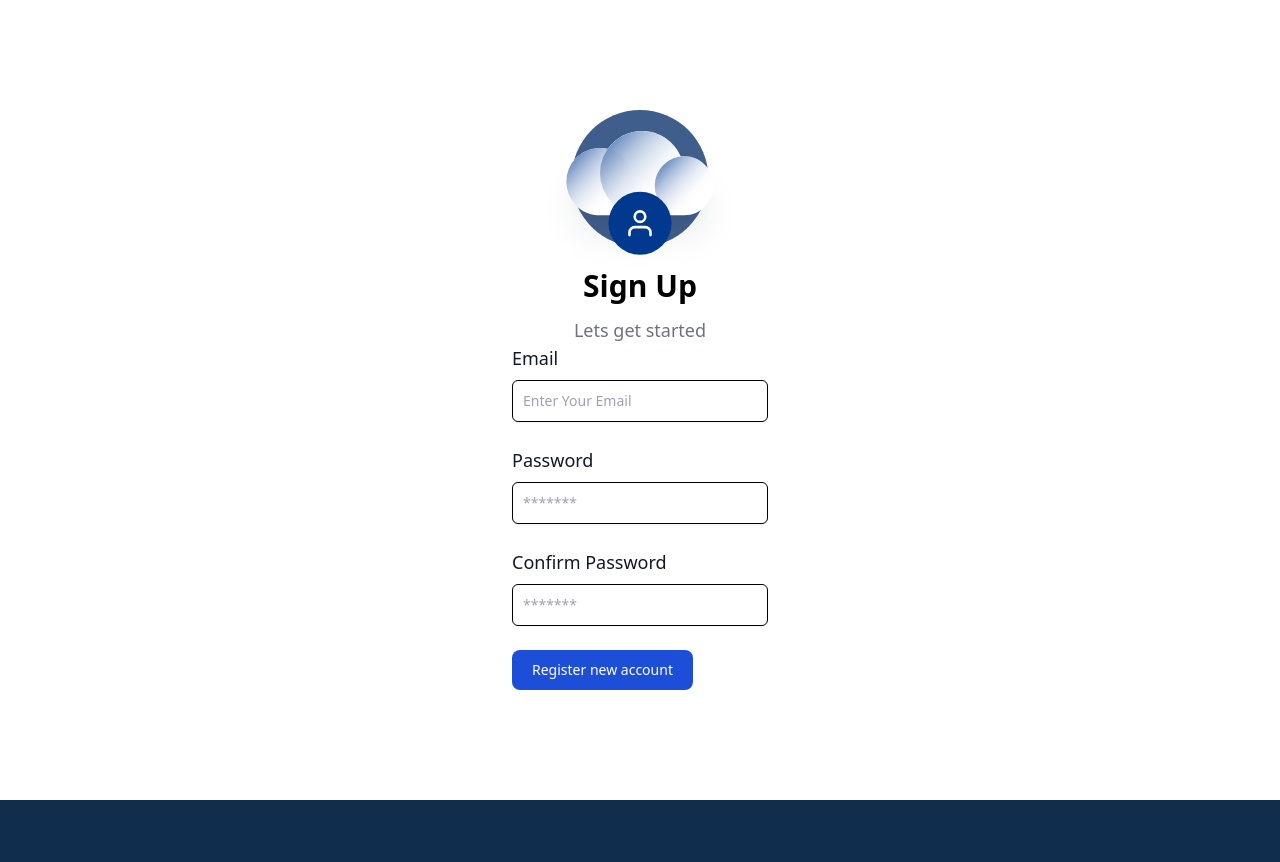
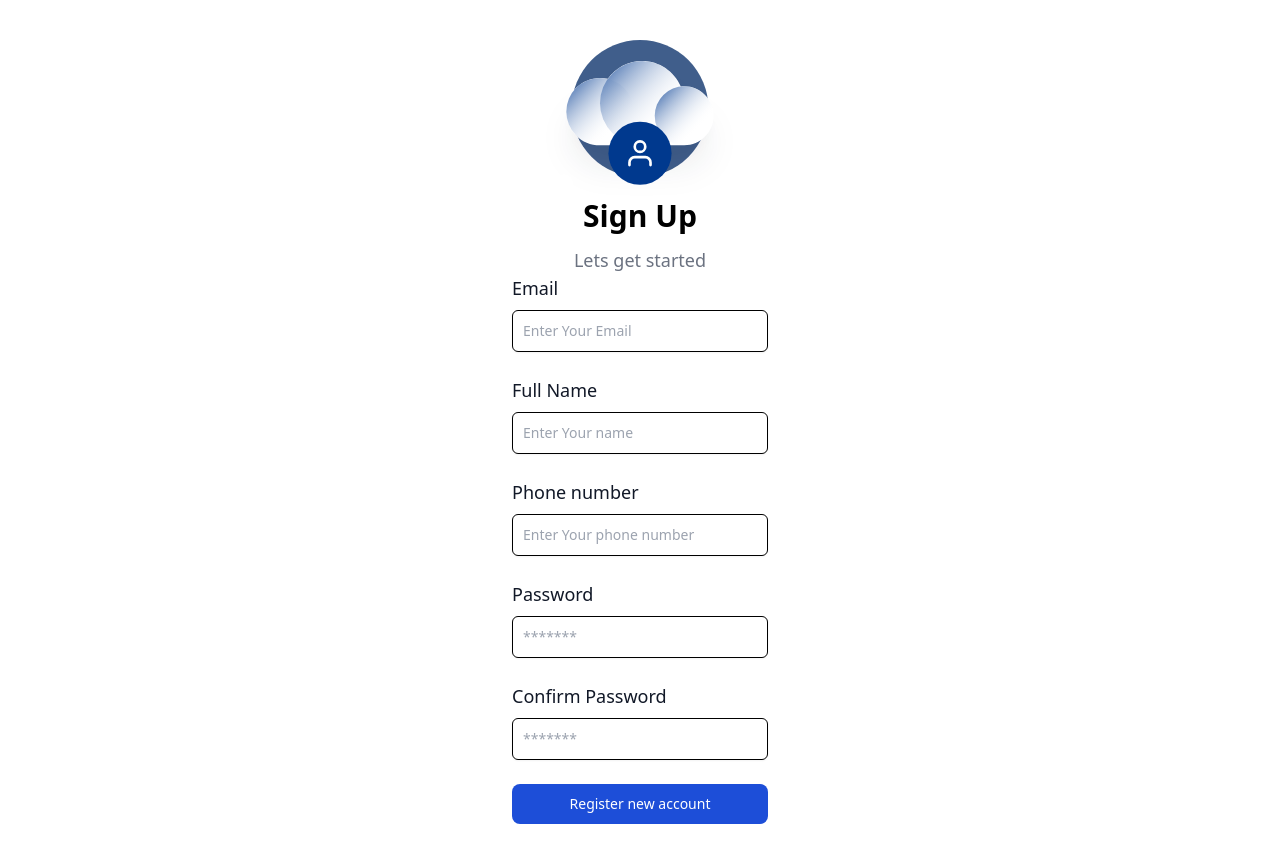
Before and after one commit to csivitu/CSIQuiz, a Next.js app: page /signup in a window 1280 px wide. Before the commit the page ends 800 px from the top, so only its background shows below. Built offline with nearby package versions, Linux system fonts and the light colour scheme.

Commit message:
fix: basic changes and added more fields to register

```diff
--- a/src/pages/login.tsx
+++ b/src/pages/login.tsx
@@ -4,7 +4,6 @@ import { useRouter } from "next/navigation";
 import axios from 'axios';
 import Cookies from 'js-cookie';
 import { toast } from "react-toastify";
-import { BACKEND_URL } from "../../constants";
 const Signup = () => {
   const navigate = useRouter();
   const [email, setEmail] = useState("");
@@ -26,7 +25,7 @@ const Signup = () => {
       password: password
     }
     try{
-      const response = await axios.post(`${BACKEND_URL}/login`,payload)
+      const response = await axios.post(`${process.env.NEXT_PUBLIC_BACKEND_URL}/login`,payload)
       const cookieToken = response.data.token;
       Cookies.set('token', cookieToken);
       toast.success("Successfully Logged In");
@@ -41,7 +40,7 @@ const Signup = () => {
   };
   return (
     <div className="min-h-screen flex items-center justify-center bg-white">
-      <form className="w-1/5"
+      <form className="md:w-1/5 w-[80%] flex flex-col justify-center"
       onSubmit={handleSubmit}
       >
         <div className="flex items-center justify-center">
--- a/src/pages/signup.tsx
+++ b/src/pages/signup.tsx
@@ -4,33 +4,37 @@ import { useRouter } from "next/navigation";
 import axios from "axios";
 import Cookies from 'js-cookie';
 import { toast } from "react-toastify";
-import { BACKEND_URL } from "../../constants";
 
 const Signup = () => {
   const router = useRouter(); // Initialize the history hook
-  const [email,setEmail] = useState('')
-  const [password,setPassword] = useState('')
-  const [repeatPassword,setRepeatPassword] = useState('')
+  const [email, setEmail] = useState('')
+  const [password, setPassword] = useState('')
+  const [repeatPassword, setRepeatPassword] = useState('')
+  const [name, setName] = useState('')
+  const [phoneNum, setPhoneNum] = useState('')
 
-  const handleSubmit =  async (e: { preventDefault: () => void; })=>{
+  const handleSubmit = async (e: { preventDefault: () => void; }) => {
     e.preventDefault()
-    if(password !== repeatPassword){
+    if (password !== repeatPassword) {
       toast.error("Passwords do not match")
       return
     }
     const payload = {
       email: email,
-      password: password
+      password: password,
+      name: name,
+      phone: phoneNum
     }
-    try{
-      const response = await axios.post(`${BACKEND_URL}/register`,payload)
+    console.log(payload)
+    try {
+      const response = await axios.post(`${process.env.NEXT_PUBLIC_BACKEND_URL}/register`, payload)
       const cookieToken = response.data.token;
       Cookies.set('token', cookieToken);
       toast.success("Successfully Registered");
       router.push("/");
       return;
     }
-    catch(err:any){
+    catch (err: any) {
       toast.error(err.response.data.error)
 
     }
@@ -38,8 +42,8 @@ const Signup = () => {
   }
 
   return (
-    <div id="signup" className="min-h-screen flex items-center justify-center bg-white">
-      <form className="w-1/5" onSubmit={handleSubmit}>
+    <div id="signup" className="min-h-screen flex items-center justify-center bg-white py-10">
+      <form className="w-[80%] md:w-1/5 flex flex-col justify-center" onSubmit={handleSubmit}>
         <div className="flex items-center justify-center">
           <Image src="/Illustration.svg" alt="logo" width={200} height={200} />
         </div>
@@ -62,6 +66,38 @@ const Signup = () => {
             placeholder="Enter Your Email"
             required
             onChange={(e) => setEmail(e.target.value)}
+          />
+        </div>
+        <div className="mb-6">
+          <label
+            htmlFor="name"
+            className="block mb-2 text-lg font-medium text-gray-900 dark:text-black"
+          >
+            Full Name
+          </label>
+          <input
+            type="name"
+            id="name"
+            className="shadow-sm  border border-black text-gray-900 text-sm rounded-md focus:ring-blue-500 focus:border-blue-500 block w-full p-2.5"
+            placeholder="Enter Your name"
+            required
+            onChange={(e) => setName(e.target.value)}
+          />
+        </div>
+        <div className="mb-6">
+          <label
+            htmlFor="Name"
+            className="block mb-2 text-lg font-medium text-gray-900 dark:text-black"
+          >
+            Phone number
+          </label>
+          <input
+            type="phone"
+            id="phone"
+            className="shadow-sm  border border-black text-gray-900 text-sm rounded-md focus:ring-blue-500 focus:border-blue-500 block w-full p-2.5"
+            placeholder="Enter Your phone number"
+            required
+            onChange={(e) => setPhoneNum(e.target.value)}
           />
         </div>
         <div className="mb-6">
@@ -93,7 +129,7 @@ const Signup = () => {
             className="shadow-sm  border border-black text-gray-900 text-sm rounded-md focus:ring-blue-500 focus:border-blue-500 block w-full p-2.5"
             placeholder="*******"
             required
-            onChange = {(e) => setRepeatPassword(e.target.value)}
+            onChange={(e) => setRepeatPassword(e.target.value)}
           />
         </div>
 
```
Also changed, not shown: 1 other file (tests, documents, lock files or other folders).
